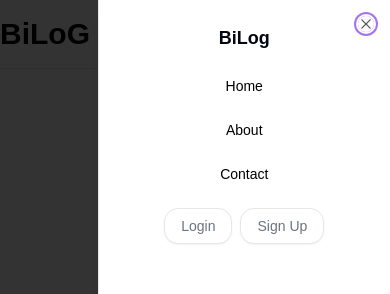
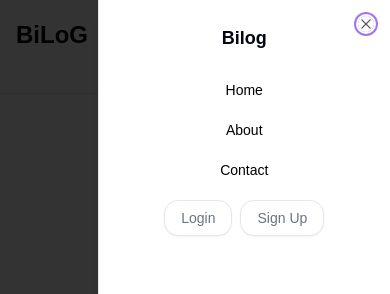
Before and after one commit to biswaisop/MarkDown, a Next.js app: page / in a window 390 px wide. Both pictures are taken after a click on the button 362 px from the left and 33 px from the top of the page. Shown: the top 294 px of the page. Built offline with nearby package versions, Linux system fonts and the light colour scheme.

Commit message:
phonemenu

```diff
--- a/app/Components/Navbar.js
+++ b/app/Components/Navbar.js
@@ -12,10 +12,10 @@ import {
 
 const Navbar = () => {
   return (
-    <nav className=" bg-background/50 sticky top-0 border-b md:pb-3 backdrop:blur">
-      <div className="container mx-auto flex   justify-between items-center">
+    <nav className="p-4 bg-background/50 sticky top-0 border-b backdrop:blur">
+      <div className="container mx-auto flex pb-6 justify-between items-center">
         <Link href="/">
-          <div className="text-black pt-4 pb-4 pl-0 text-3xl font-bold">BiLoG</div>
+          <div className="text-black text-2xl font-bold">BiLoG</div>
         </Link>
         <div className="hidden md:flex space-x-4 items-center">
           <Link href="/" className="text-black">
@@ -59,9 +59,9 @@ const Navbar = () => {
 
             <SheetContent>
               <SheetHeader>
-                <SheetTitle className="pb-4">BiLog</SheetTitle>
+                <SheetTitle className="pb-5">Bilog</SheetTitle>
                 <SheetDescription>
-                  <div className="flex flex-col gap-6">
+                  <div className="flex flex-col gap-5">
                     <Link href="/" className="text-black">
                       Home
                     </Link>
```
